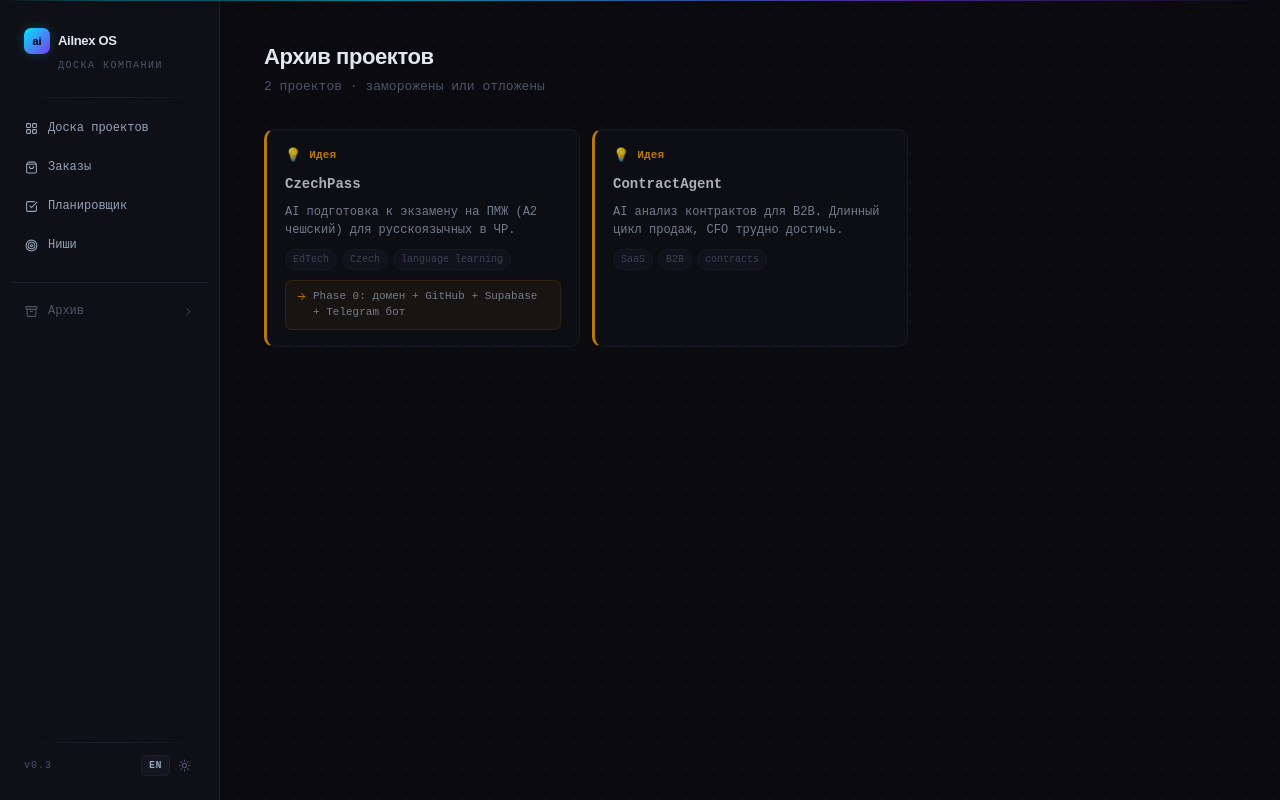
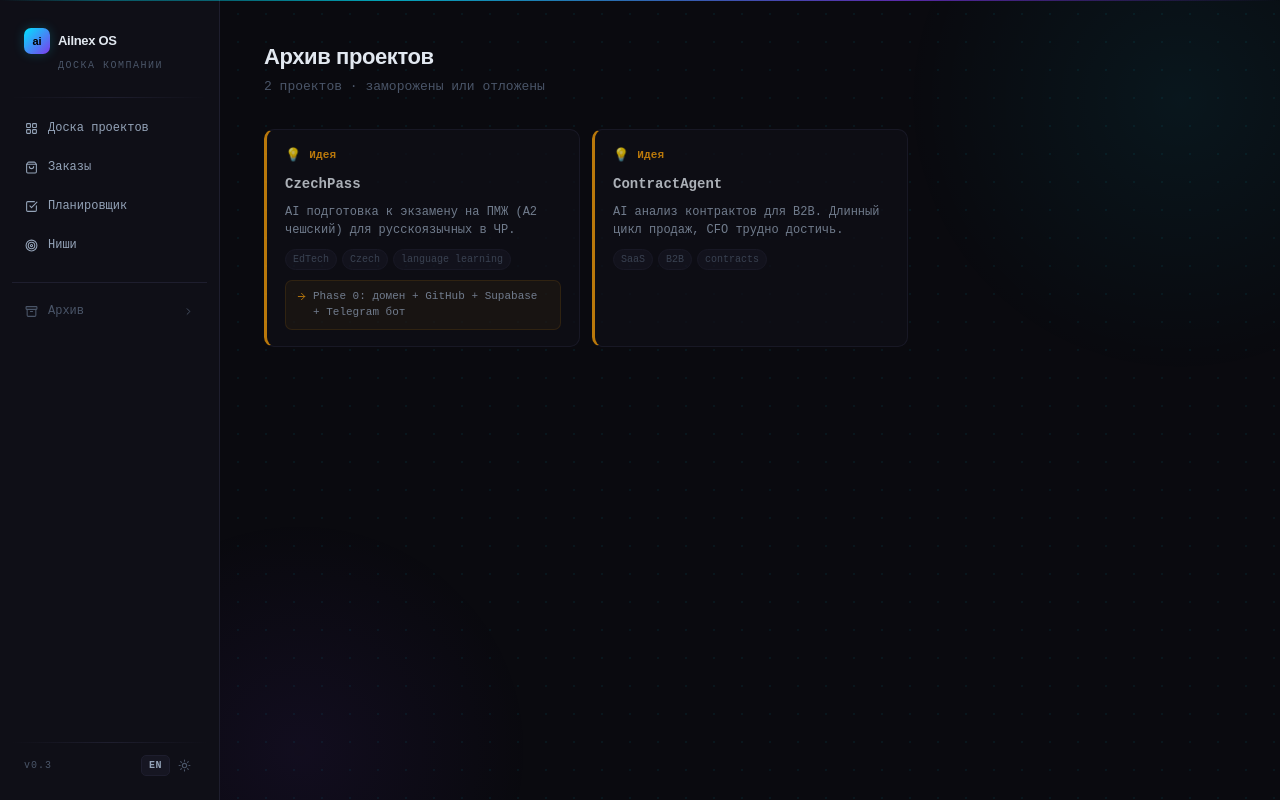
Before and after one commit to chshipkovai-dev/business-os, a Next.js app: page /archived-projects in a window 1280 px wide. Built offline with nearby package versions, Linux system fonts and the light colour scheme.

Commit message:
design: ambient glow radials in layout

```diff
--- a/app/(dashboard)/layout.tsx
+++ b/app/(dashboard)/layout.tsx
@@ -6,16 +6,31 @@ export default function DashboardLayout({ children }: { children: React.ReactNod
       {/* Dot grid */}
       <div style={{
         position: "fixed", inset: 0, zIndex: 0, pointerEvents: "none",
-        backgroundImage: "radial-gradient(circle, rgba(0,229,255,0.07) 1px, transparent 1px)",
+        backgroundImage: "radial-gradient(circle, rgba(0,229,255,0.06) 1px, transparent 1px)",
         backgroundSize: "28px 28px",
+      }} />
+      {/* Ambient glow — top right */}
+      <div style={{
+        position: "fixed", top: -200, right: -200, width: 600, height: 600,
+        borderRadius: "50%", zIndex: 0, pointerEvents: "none",
+        background: "radial-gradient(circle, rgba(0,229,255,0.06) 0%, transparent 65%)",
+      }} />
+      {/* Ambient glow — bottom left */}
+      <div style={{
+        position: "fixed", bottom: -200, left: 50, width: 500, height: 500,
+        borderRadius: "50%", zIndex: 0, pointerEvents: "none",
+        background: "radial-gradient(circle, rgba(124,58,237,0.07) 0%, transparent 65%)",
       }} />
       {/* Top accent line */}
       <div style={{
         position: "fixed", top: 0, left: 0, right: 0, height: 1, zIndex: 10,
-        background: "linear-gradient(90deg, transparent 0%, rgba(0,229,255,0.6) 30%, rgba(124,58,237,0.6) 70%, transparent 100%)",
+        background: "linear-gradient(90deg, transparent 0%, rgba(0,229,255,0.7) 30%, rgba(124,58,237,0.7) 70%, transparent 100%)",
       }} />
       <Sidebar />
-      <main style={{ flex: 1, padding: "40px 44px", overflowY: "auto", minHeight: "100vh", position: "relative", zIndex: 1 }}>
+      <main style={{
+        flex: 1, padding: "40px 44px", overflowY: "auto",
+        minHeight: "100vh", position: "relative", zIndex: 1,
+      }}>
         {children}
       </main>
     </div>
```
